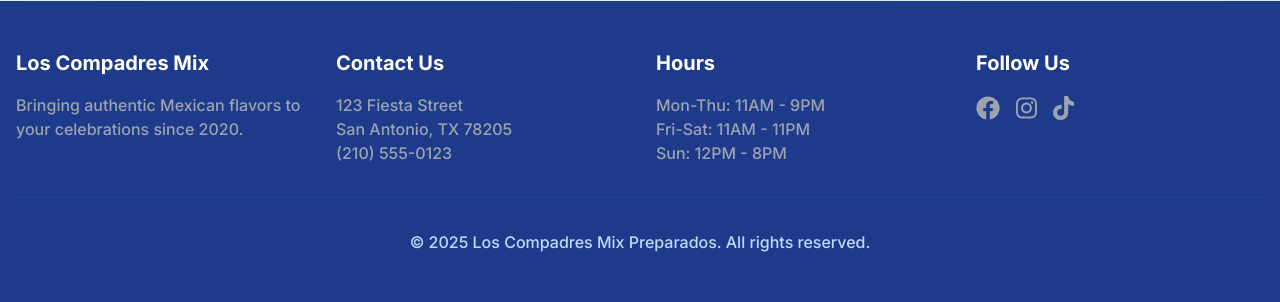
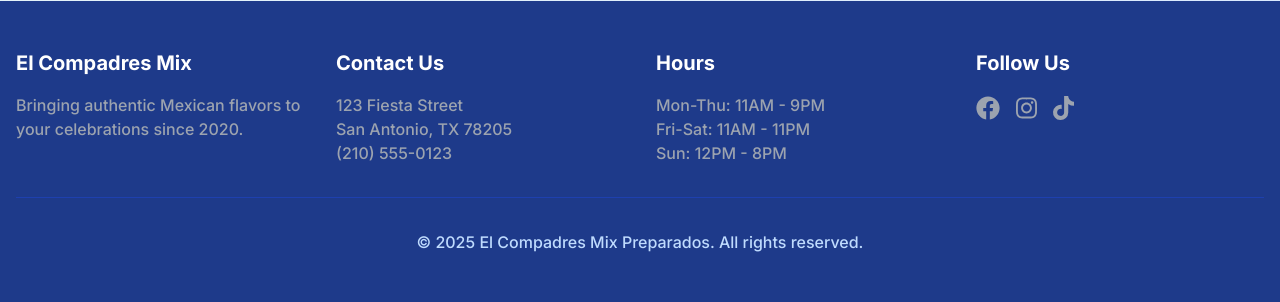
Before and after one commit to ebyted/mixpreparados, a Django app: page / in a window 1280 px wide. Shown: the part 1195-1497 px from the top of the page. Run offline with Django 5.2, Linux system fonts and the light colour scheme; some libraries are stand-ins or nearby versions.

Commit message:
fix: update branding from 'Los Compadres Mix' to 'El Compadres Mix' across multiple templates

```diff
--- a/templates/base_template.html
+++ b/templates/base_template.html
@@ -5,7 +5,7 @@
 <head>
     <meta charset="UTF-8">
     <meta name="viewport" content="width=device-width, initial-scale=1.0">
-    <title>{% block title %}Los Compadres Mix{% endblock %}</title>
+    <title>{% block title %}El Compadres Mix{% endblock %}</title>
     <link href="https://fonts.googleapis.com/css2?family=Inter:wght@100;200;300;500;600;700;800;900&display=swap" rel="stylesheet">
 
     <script src="https://cdn.jsdelivr.net/npm/apexcharts"></script>
--- a/templates/products/products.html
+++ b/templates/products/products.html
@@ -59,7 +59,7 @@
   <div class="container mx-auto px-4">
     <div class="grid grid-cols-1 md:grid-cols-4 gap-8">
       <div id="footer-about">
-        <h4 class="text-xl font-bold mb-4">Los Compadres Mix</h4>
+        <h4 class="text-xl font-bold mb-4">El Compadres Mix</h4>
         <p class="text-gray-400">Bringing authentic Mexican flavors to your celebrations since 2020.</p>
       </div>
       <div id="footer-contact">
@@ -90,7 +90,7 @@
       </div>
     </div>
     <div class="border-t border-gray-800 mt-8 pt-8 text-center text-gray-400">
-      <p>&copy; 2025 Los Compadres Mix Preparados. All rights reserved.</p>
+      <p>&copy; 2025 El Compadres Mix Preparados. All rights reserved.</p>
     </div>
   </div>
 </footer>
--- a/templates/static_templates/about.html
+++ b/templates/static_templates/about.html
@@ -473,7 +473,7 @@
         <div class="container mx-auto px-4">
             <div class="grid grid-cols-1 md:grid-cols-4 gap-8">
                 <div id="footer-about">
-                    <h4 class="text-xl font-bold mb-4">Los Compadres Mix</h4>
+                    <h4 class="text-xl font-bold mb-4">El Compadres Mix</h4>
                     <p class="text-gray-400">Bringing authentic Mexican flavors to your celebrations since 2020.</p>
                 </div>
                 <div id="footer-contact">
@@ -504,7 +504,7 @@
                 </div>
             </div>
             <div class="border-t border-gray-800 mt-8 pt-8 text-center text-gray-400">
-                <p>&copy; 2025 Los Compadres Mix Preparados. All rights reserved.</p>
+                <p>&copy; 2025 El Compadres Mix Preparados. All rights reserved.</p>
             </div>
         </div>
     </footer>
--- a/templates/static_templates/contact.html
+++ b/templates/static_templates/contact.html
@@ -469,7 +469,7 @@
         <div class="container mx-auto px-4">
             <div class="grid grid-cols-1 md:grid-cols-4 gap-8">
                 <div id="footer-about">
-                    <h3 class="text-xl font-bold mb-4">Los Compadres</h3>
+                    <h3 class="text-xl font-bold mb-4">El Compadres</h3>
                     <p class="text-gray-400">Authentic Mexican preparados made with love and tradition.</p>
                 </div>
                 <div id="footer-links">
@@ -497,7 +497,7 @@
                 </div>
             </div>
             <div class="border-t border-blue-800 mt-8 pt-8 text-center text-gray-400">
-                <p>&copy; 2025 Los Compadres Mix Preparados. All rights reserved.</p>
+                <p>&copy; 2025 El Compadres Mix Preparados. All rights reserved.</p>
             </div>
         </div>
     </footer>
--- a/templates/static_templates/index.html
+++ b/templates/static_templates/index.html
@@ -62,7 +62,7 @@
     <div class="container mx-auto px-4">
         <div class="grid grid-cols-1 sm:grid-cols-2 md:grid-cols-4 gap-8">
             <div id="footer-about">
-                <h4 class="text-xl font-bold mb-4">Los Compadres Mix</h4>
+                <h4 class="text-xl font-bold mb-4">El Compadres Mix</h4>
                 <p class="text-gray-400">Bringing authentic Mexican flavors to your celebrations since 2020.</p>
             </div>
             <div id="footer-contact">
@@ -93,7 +93,7 @@
             </div>
         </div>
         <div class="border-t border-blue-800 mt-8 pt-8 text-center text-blue-200">
-            <p>&copy; 2025 Los Compadres Mix Preparados. All rights reserved.</p>
+            <p>&copy; 2025 El Compadres Mix Preparados. All rights reserved.</p>
         </div>
     </div>
 </footer>
--- a/templates/templates_custom/testimonials.html
+++ b/templates/templates_custom/testimonials.html
@@ -378,7 +378,7 @@
         <div class="container mx-auto px-4 py-20">
             <div class="text-center">
                 <h1 class="text-5xl font-bold text-gray-800 mb-6">Customer Stories</h1>
-                <p class="text-xl text-gray-600 max-w-2xl mx-auto">Discover what our valued customers have to say about their experience with Los Compadres Mix Preparados.</p>
+                <p class="text-xl text-gray-600 max-w-2xl mx-auto">Discover what our valued customers have to say about their experience with El Compadres Mix Preparados.</p>
             </div>
         </div>
     </section>
@@ -496,7 +496,7 @@
         <div class="container mx-auto px-4">
             <div class="grid grid-cols-1 md:grid-cols-4 gap-8">
                 <div id="footer-about">
-                    <h4 class="text-xl font-bold mb-4">Los Compadres Mix</h4>
+                    <h4 class="text-xl font-bold mb-4">El Compadres Mix</h4>
                     <p class="text-gray-400">Bringing authentic Mexican flavors to your celebrations since 2020.</p>
                 </div>
                 <div id="footer-contact">
@@ -527,7 +527,7 @@
                 </div>
             </div>
             <div class="border-t border-gray-800 mt-8 pt-8 text-center text-gray-400">
-                <p>&copy; 2025 Los Compadres Mix Preparados. All rights reserved.</p>
+                <p>&copy; 2025 El Compadres Mix Preparados. All rights reserved.</p>
             </div>
         </div>
     </footer>
```
